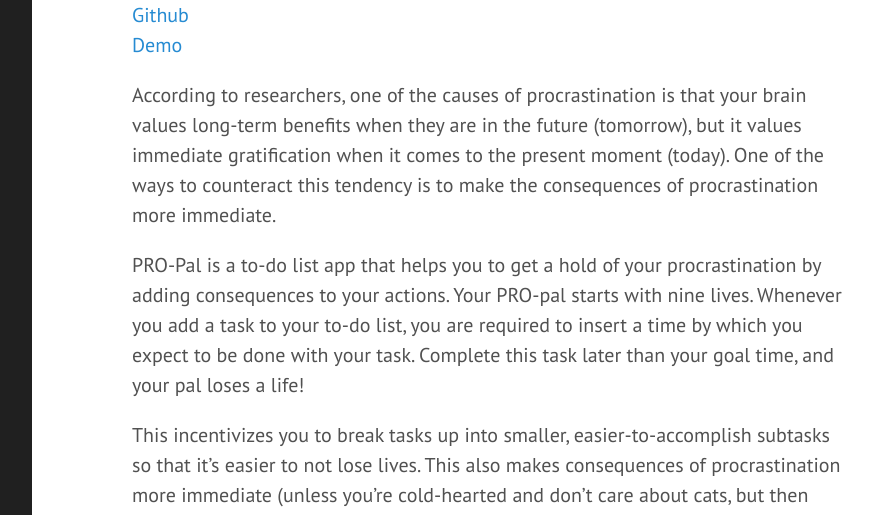
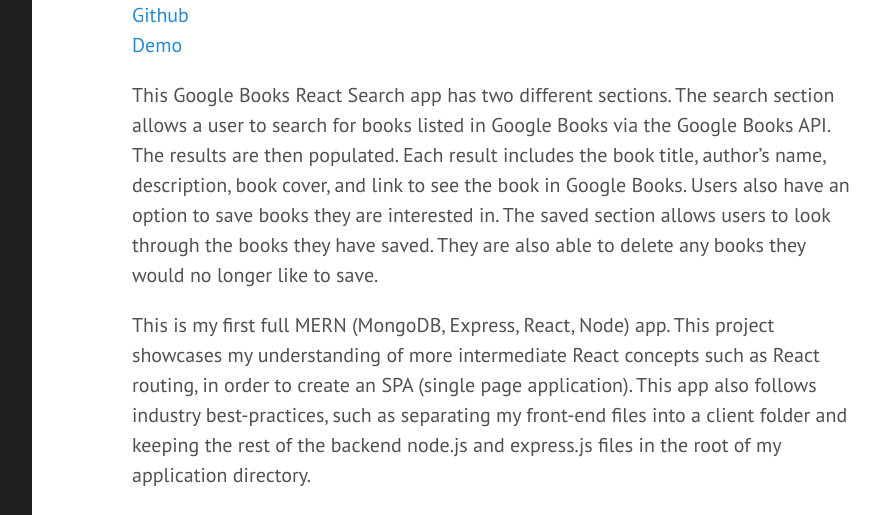
Before and after one commit to ppgeyser/ppgeyser.github.io, a Jekyll site: the page built from public/portfolio.md, in a window 1280 px wide and 1400 px high, scrolled down 1449 px. Shown: the part 258-773 px from the top of the window, without its empty margins (328-1208 px from the left). Built offline with Jekyll 4.4.1, drawn with Linux system fonts in a browser that asks for light colours; some of the changed text lies outside the part shown.

Commit message:
Update portfolio.md

```diff
--- a/public/portfolio.md
+++ b/public/portfolio.md
@@ -14,23 +14,6 @@
 Cart to Kitchen is an all-in-one app that allows users to discover and search for recipes, save recipes to favorites, add ingredients from specific recipes to a grocery list, and search for nearby grocery stores with Google maps integrated functionality.
 
 This front end project was built with the help of Devin Steweart, Zuzana Volny, and Divya Enjamuri using the Spoonacular API, Google Maps/Places API, javascript/jquery/lodash.js, bootstrap, and firebase live databases.
-
-- - -
-
-## PRO-Pal
-<img width="720" alt="PRO-Pal Screenshot" src="https://user-images.githubusercontent.com/50184318/66693165-eaae1600-ec5a-11e9-8c33-3fad86d6ccf5.png">
-
-<a href="https://github.com/ppgeyser/PRO-pals">Github</a>
-<br>
-<a href="https://pro-pals.herokuapp.com/">Demo</a>
-
-According to researchers, one of the causes of procrastination is that your brain values long-term benefits when they are in the future (tomorrow), but it values immediate gratification when it comes to the present moment (today). One of the ways to counteract this tendency is to make the consequences of procrastination more immediate.
-
-PRO-Pal is a to-do list app that helps you to get a hold of your procrastination by adding consequences to your actions. Your PRO-pal starts with nine lives. Whenever you add a task to your to-do list, you are required to insert a time by which you expect to be done with your task. Complete this task later than your goal time, and your pal loses a life!
-
-This incentivizes you to break tasks up into smaller, easier-to-accomplish subtasks so that it’s easier to not lose lives. This also makes consequences of procrastination more immediate (unless you’re cold-hearted and don’t care about cats, but then you’ve got other issues this app can’t help you with).
-
-I built this app with the help of Dan Abana, Shane Cleland, and Divya Enjamuri. It is a full stack app which follows the Model View Controller Framework and uses MySQL/Sequelize, Express.js, Express-Handlebars, and Node.js. It also uses an external library called Tempus Dominus which is a Bootstrap stylized datepicker. This app showcases our combined knowledge of integrating front and back end technologies, concepts, and frameworks.
 
 - - -
 
```
